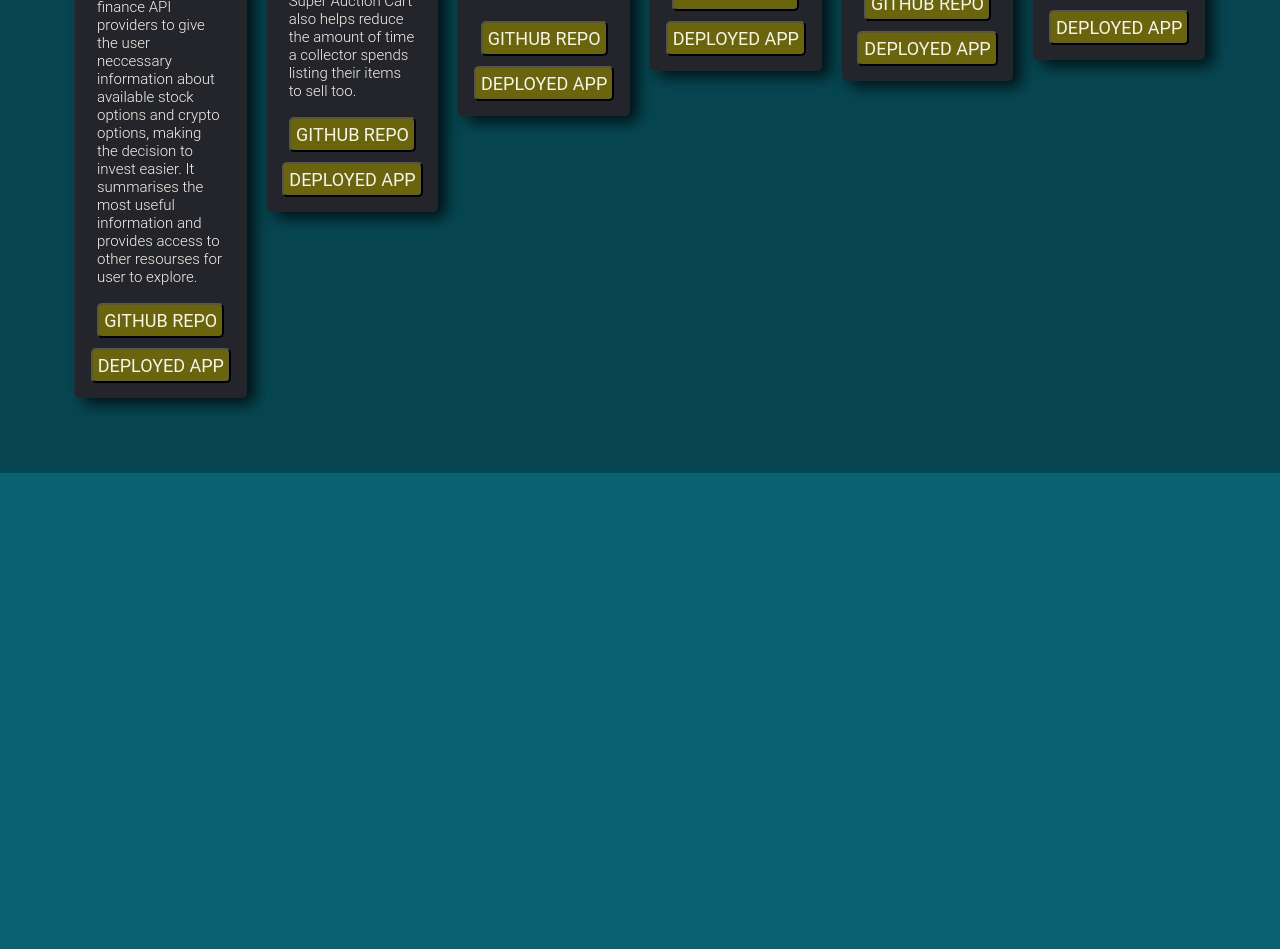
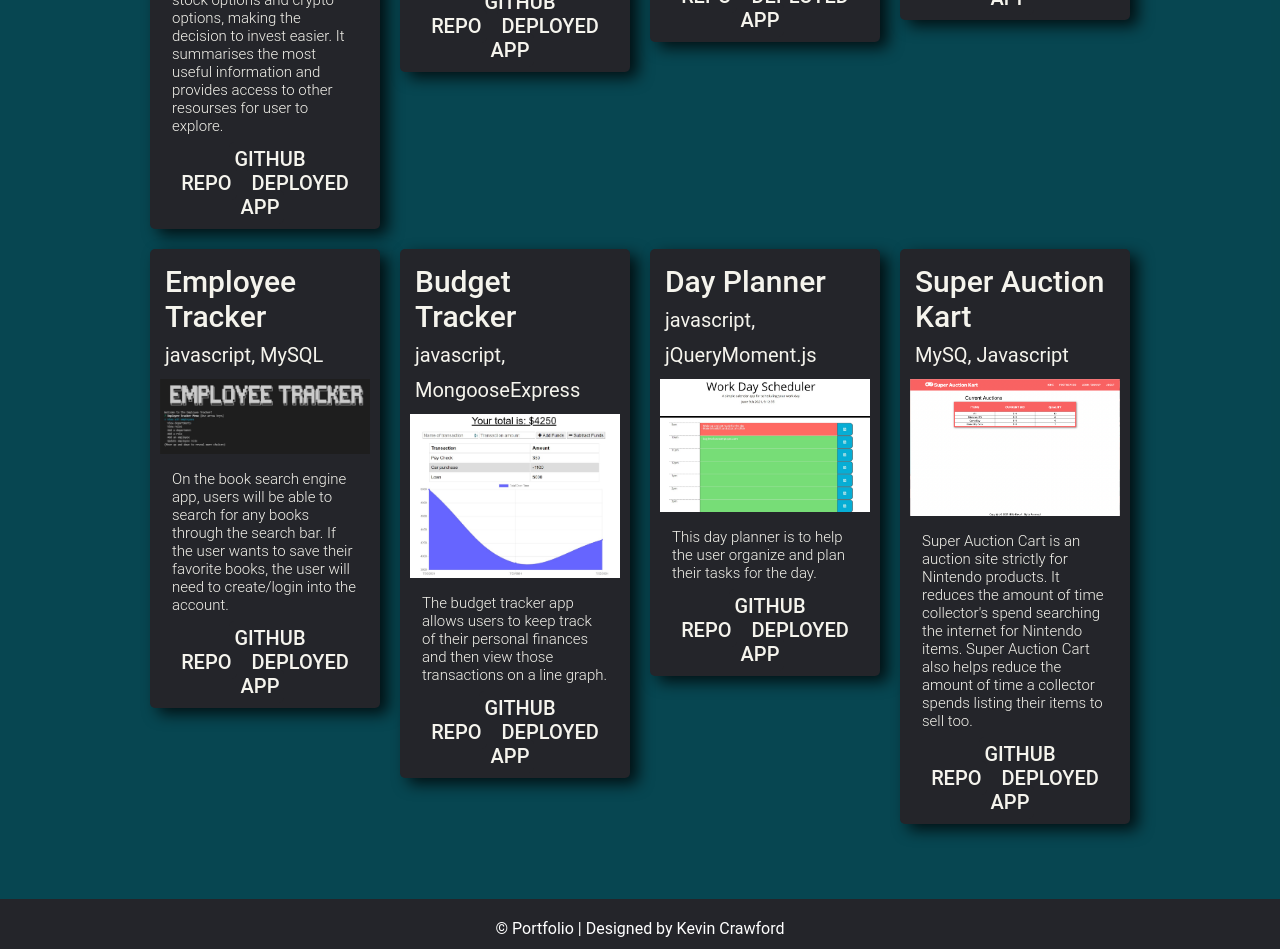
Before and after one commit to kcrawford101/portfolio_2.0, a React (Create React App) app: page / in a window 1280 px wide. Shown: the part 1580-2529 px from the top of the page. Before the commit the page ends 2053 px from the top, so only its background shows below. Built offline with nearby package versions, Linux system fonts and the light colour scheme; the HTML template or start-up script is replaced by a standard one.

Commit message:
typed out About Me paragraph

```diff
--- a/src/App.css
+++ b/src/App.css
@@ -6,7 +6,7 @@
 
 html, body {
   background-color: rgb(10, 97, 112);
-  height: 100%;
+  height: 100vh;
   padding: 0px;
   margin: 0px;
 }
--- a/src/Components/About/About.js
+++ b/src/Components/About/About.js
@@ -18,7 +18,9 @@ const About = () => {
             <div className='about-info'>
                 <h2 className='about-title'>About Me</h2>
                 <p>
-                    Lorem ipsum dolor sit amet, consectetur adipiscing elit, sed do eiusmod tempor incididunt ut labore et dolore magna aliqua. Ut enim ad minim veniam, quis nostrud exercitation ullamco laboris nisi ut aliquip ex ea commodo consequat. Duis aute irure dolor in reprehenderit in voluptate velit esse cillum dolore eu fugiat nulla pariatur. Excepteur sint occaecat cupidatat non proident, sunt in culpa qui officia deserunt mollit anim id est laborum.
+                <span style={{fontWeight:'300'}}>Hey, I’m Kevin!</span> I’m a full-stack developer who recently completed a three month coding bootcamp course through University of Toronto School of Continuing Studies in August of 2021.
+                My goal is to help improve and optimize your business to be more efficient and generate more traffic to your website. Your clients expect a certain standard from you and I’m here to help you go beyond your clients expectations.
+                I offer a wide range of skills from basic HTML, CSS, Javascript, and React. I’m also very proficient with Photoshop.
                 </p>
 
                 <div className='about-icons'>
--- a/src/Components/Footer/Footer.css
+++ b/src/Components/Footer/Footer.css
@@ -3,9 +3,9 @@
   color: white;
   height: 50px;
   text-align: center;
-  position: fixed;
+  position: static;
   width: 100%;
   bottom: 0px;
-  left: 0px;
+  /* left: 0px; */
   padding-top: 20px;
 }
--- a/src/Components/Projects/Projects.css
+++ b/src/Components/Projects/Projects.css
@@ -12,7 +12,7 @@
 
 .project-cards {
     display: flex;
-    /* flex-wrap: wrap; */
+    flex-wrap: wrap;
     padding: 50px;
     justify-content: center;
 }
@@ -59,14 +59,20 @@
     text-align: center;
 }
 
-.card-button button {
-    background-color: rgba(131, 122, 2, 0.747);
-    font-weight: 400;
-    font-size: 18px;
+.card-button a {
+    transition: all 0.3s ease 0s;
+    background-color: #24252a;
+    font-weight: 500;
+    font-size: 20px;
     text-transform: uppercase;
+    text-decoration: none;
     margin: 5px;
     padding: 5px;
     cursor: pointer;
     border-radius: 5px;
 
 }
+
+.card-button a:hover {
+    color: rgb(10, 97, 112);
+}
--- a/src/Components/Projects/Projects.js
+++ b/src/Components/Projects/Projects.js
@@ -24,8 +24,8 @@ const Projects = () => {
                         <p className="card-subtitle">{description}</p>
 
                         <div className="card-button">
-                           <a href={source} target='_blank'><button >Github Repo</button></a>
-                            <a href={visit} target='_blank'><button>Deployed App</button></a>
+                           <a href={source} target='_blank'>Github Repo</a>
+                            <a href={visit} target='_blank'>Deployed App</a>
                         </div>
 
 
--- a/src/Constants/Constants.js
+++ b/src/Constants/Constants.js
@@ -6,7 +6,9 @@ import auction from '../Images/auction.png';
 import weather from '../Images/weather_app.jpg';
 import fitness from '../Images/Fitness_Tracker.jpg';
 import book from '../Images/book_search.jpg';
-import employee from '../Images/employee_tracker.JPG'
+import employee from '../Images/employee_tracker.JPG';
+import budget from '../Images/Budget_Tracker.jpg'
+import planner from '../Images/Day_Planner.jpg'
 
 
 export const constant = [
@@ -20,22 +22,13 @@ export const constant = [
         id: 0,
     },
     {
-        title: 'Super Auction Kart',
-        description: "Super Auction Cart is an auction site strictly for Nintendo products. It reduces the amount of time collector's spend searching the internet for Nintendo items. Super Auction Cart also helps reduce the amount of time a collector spends listing their items to sell too.",
-            image: auction,
-            tags: ['MySQ, ', 'Javascript '],
-        source: 'https://github.com/harviator/project-2-auction-site',
-        visit: 'https://enigmatic-taiga-76650.herokuapp.com/',
-        id: 1,
-    },
-    {
         title: 'Weather App',
         description:"A weather application that uses jquery, moment.js and Openweathermap API. Users are able to search a cities weather information and retrieve the cities temperature, wind speed, humidity, conditions, and uv index.",
         image: weather,
         tags: ['API, ', 'Javascript, ', 'Moment.js'],
         source: 'https://github.com/kcrawford101/Weather_App_2.0',
         visit: 'https://kcrawford101.github.io/Weather_App_2.0/',
-        id: 2,
+        id: 1,
       },
       {
         title: 'Fitness Tracker',
@@ -44,7 +37,7 @@ export const constant = [
         tags: ['HTML ','CSS, ', 'Javascript '],
         source: 'https://github.com/kcrawford101/Fitness_Tracker',
         visit: 'https://stark-lowlands-17260.herokuapp.com/',
-        id: 3,
+        id: 2,
       },
       {
         title: 'Book Search',
@@ -53,7 +46,7 @@ export const constant = [
         tags: ['React, ', 'javascript'],
         source: 'https://github.com/kcrawford101/Book_Search_Engine',
         visit: 'https://cryptic-everglades-34888.herokuapp.com/',
-        id: 4,
+        id: 3,
       },
       {
         title: 'Employee Tracker',
@@ -62,6 +55,33 @@ export const constant = [
         tags: ['javascript, ', 'MySQL'],
         source: 'https://github.com/kcrawford101/Employee_Tracker',
         visit: 'https://drive.google.com/file/d/1pci7myXKFeogta41_Jnl2T-fwKu5e0E4/view',
+        id: 4,
+      },
+      {
+        title: 'Budget Tracker',
+        description:"The budget tracker app allows users to keep track of their personal finances and then view those transactions on a line graph.",
+        image: budget,
+        tags: ['javascript, ', 'Mongoose', 'Express'],
+        source: 'https://github.com/kcrawford101/Budget_Tracker',
+        visit: 'https://blooming-crag-02089.herokuapp.com/',
         id: 5,
-      }
+      },
+      {
+        title: 'Day Planner',
+        description:"This day planner is to help the user organize and plan their tasks for the day.",
+        image: planner,
+        tags: ['javascript, ', 'jQuery', 'Moment.js'],
+        source: 'https://github.com/kcrawford101/Day_Planner',
+        visit: 'https://kcrawford101.github.io/Day_Planner/',
+        id: 6,
+      },
+      {
+        title: 'Super Auction Kart',
+        description: "Super Auction Cart is an auction site strictly for Nintendo products. It reduces the amount of time collector's spend searching the internet for Nintendo items. Super Auction Cart also helps reduce the amount of time a collector spends listing their items to sell too.",
+            image: auction,
+            tags: ['MySQ, ', 'Javascript '],
+        source: 'https://github.com/harviator/project-2-auction-site',
+        visit: 'https://enigmatic-taiga-76650.herokuapp.com/',
+        id: 7,
+    },
 ];
```
Also changed, not shown: src/Images/Budget_Tracker.jpg (added), src/Images/Day_Planner.jpg (added).
